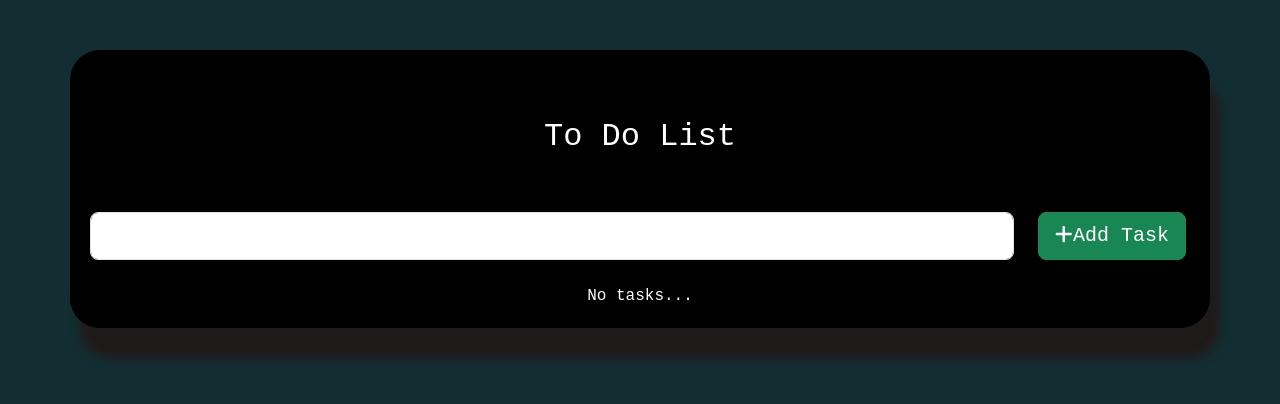
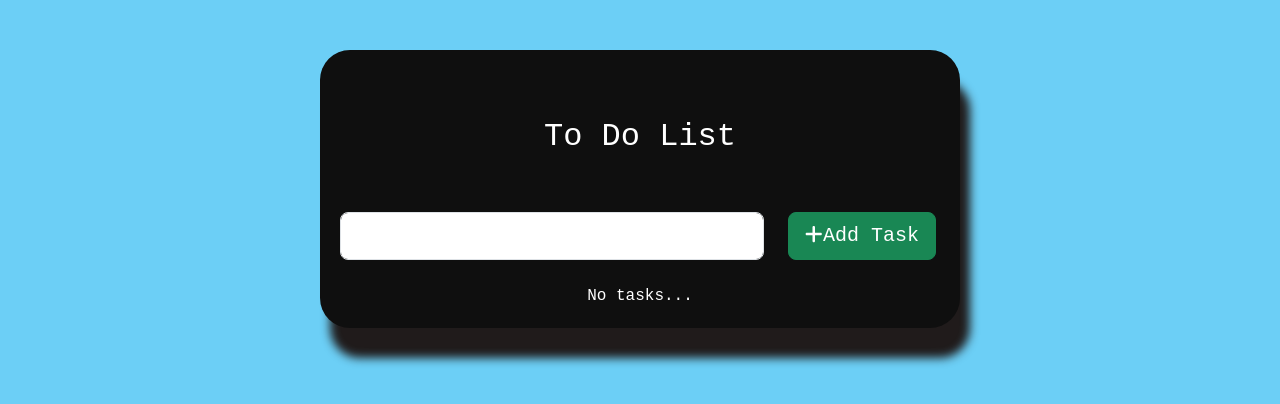
Before and after one commit to SS-ekow/react-to-do-app, a React (Create React App) app: page / in a window 1280 px wide. Shown: the top 404 px of the page. Built offline with nearby package versions, Linux system fonts and the light colour scheme.

Commit message:
made changes to ui

```diff
--- a/src/App.css
+++ b/src/App.css
@@ -3,14 +3,14 @@
 }
 
 body{
-  background-color: #132E32;
+  background-color: #6ccff6;
   color: white;
   font-family: monospace;
 }
 
 .taskNumber{
-  color: #999;
-  border: 1px solid #999;
+  color: #f7f7f7;
+  border: 1px solid #f7f7f7;
   border-radius: 50%;
   width: 26px;
   height: 26px;
@@ -25,7 +25,7 @@ body{
 }
 
 .taskBg{
-  background-color: #1A181B;
+  background-color: #947b57;
   border-radius: 6px;
   margin-bottom: 20px;
   padding: 10px 140px 10 px 15px;
@@ -41,6 +41,7 @@ body{
 
 }
 
+
 .taskBg .taskText{
   flex: 1;
   margin-right: 20px;
@@ -48,7 +49,7 @@ body{
 }
 
 .taskBg .done{
-  background-color: #00C49A;
+  background-color: #119fb8;
   color: white;
   border-radius: 6px;
 }
@@ -59,6 +60,7 @@ body{
   opacity: 0.3;
 
 }
+
 
 .iconsWrap{
   position: absolute;
@@ -88,9 +90,17 @@ body{
 }
 
 .App{
-  background-color: black;
+  background-color: #0f0f0f;
   margin-top: 50px;
   padding: 20px;
   border-radius: 30px;
   box-shadow: 10px 30px 10px 0 #201b1b;
 }
+
+
+@media only screen and (min-width: 1024px) {
+  .App{
+    width: 50%;
+    margin: 50px auto;
+  }
+}
```
